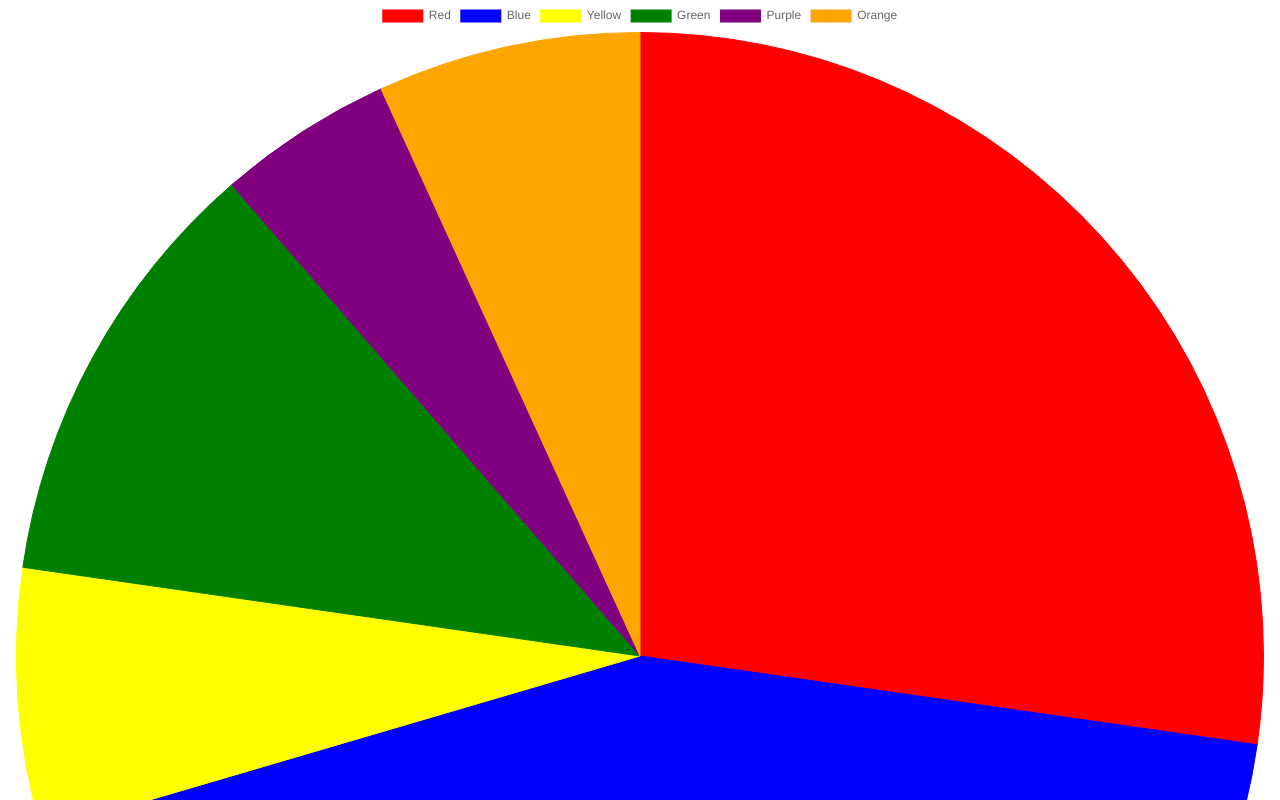
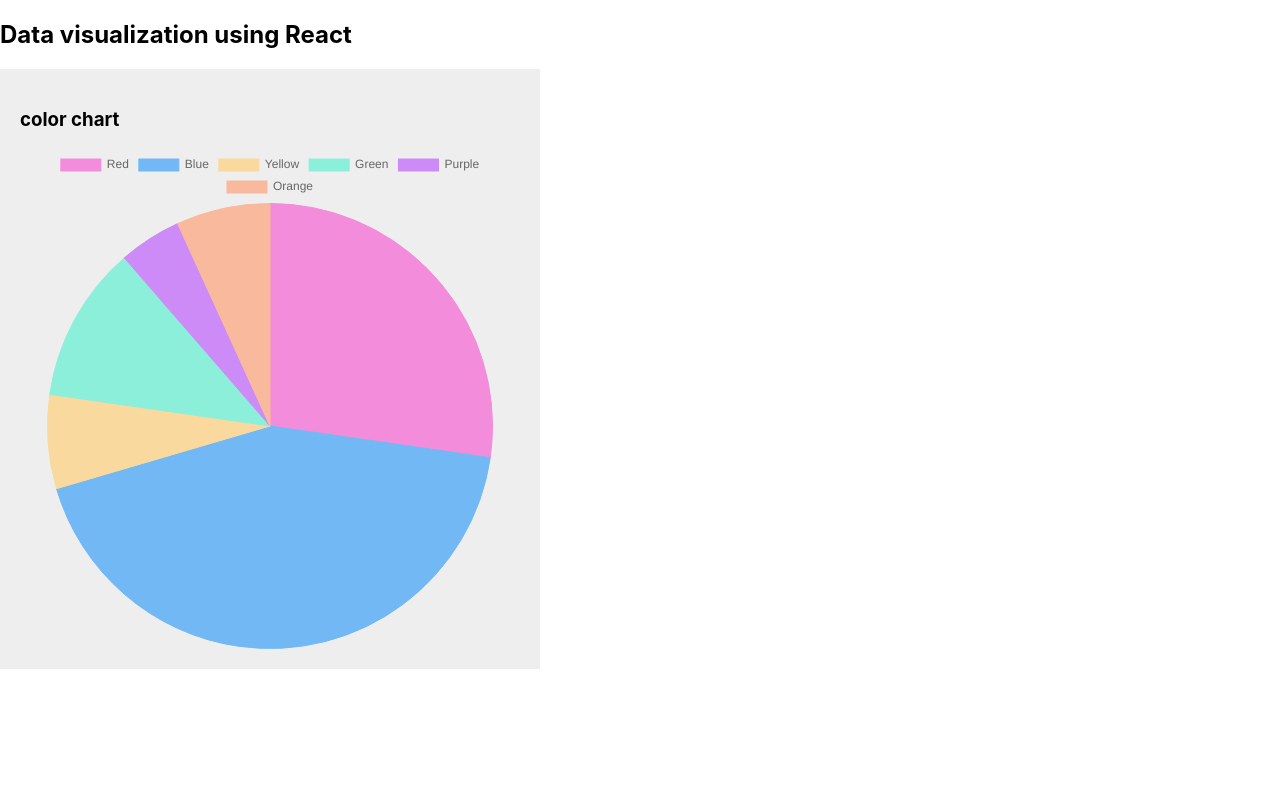
Before and after one commit to palhamel/data_vis_react_chart, a React (Create React App) app: page / in a window 1280 px wide. Shown: the top 800 px of the page. Built offline with nearby package versions, Linux system fonts and the light colour scheme.

Commit message:
change styling

```diff
--- a/src/App.js
+++ b/src/App.js
@@ -1,10 +1,13 @@
 import React from 'react';
 import './App.css';
+import Chartcolor from './components/colorChart'
+
 
 function App() {
   return (
     <div>
-      <h1>hej hej</h1>
+      <h2>Data visualization using React</h2>
+      <Chartcolor />
     </div>
   );
 }
--- a/src/components/colorChart.js
+++ b/src/components/colorChart.js
@@ -1,6 +1,6 @@
 import React, { useEffect } from "react";
 import Chart from "chart.js";
-// import "./styles.css";
+import "./colorchart.css";
 
 export default function Chartcolor() {
   useEffect(() => {
@@ -14,14 +14,14 @@ export default function Chartcolor() {
             label: "# of Votes",
             data: [12, 19, 3, 5, 2, 3],
             backgroundColor: [
-              "Red",
-              "Blue",
-              "Yellow",
-              "Green",
-              "Purple",
-              "Orange",
+              "#f38cda",
+              "#71b8f5",
+              "#f9d99d",
+              "#8cefda",
+              "#cc8bf6",
+              "#f9b99d",
             ],
-            borderColor: ["Red", "Blue", "Yellow", "Green", "Purple", "Orange"],
+            borderColor: ["#f38cda", "#71b8f5", "#f9d99d", "#8cefda", "#cc8bf6", "#f9b99d"],
             borderWidth: 1,
           },
         ],
@@ -29,7 +29,8 @@ export default function Chartcolor() {
     });
   });
   return (
-    <div className="App">
+    <div className="chart-wrapper">
+      <h3>color chart</h3>
       <canvas id="myChart" width="400" height="400" />
     </div>
   );
--- /dev/null
+++ b/src/components/colorchart.css
@@ -0,0 +1,6 @@
+.chart-wrapper {
+ width: 500px;
+ background-color: rgb(238, 238, 238);
+ padding: 20px;
+
+}
--- a/src/index.js
+++ b/src/index.js
@@ -1,14 +1,14 @@
 import React from 'react';
 import ReactDOM from 'react-dom';
 import './index.css';
-// import App from './App';
+import App from './App';
 // import App from './components/colorChart'
-import Chartcolor from './components/colorChart'
+// import Chartcolor from './components/colorChart'
 
 ReactDOM.render(
   <React.StrictMode>
-    {/* <App /> */}
-    <Chartcolor />
+    <App />
+    {/* <Chartcolor /> */}
   </React.StrictMode>,
   document.getElementById('root')
 );
```
